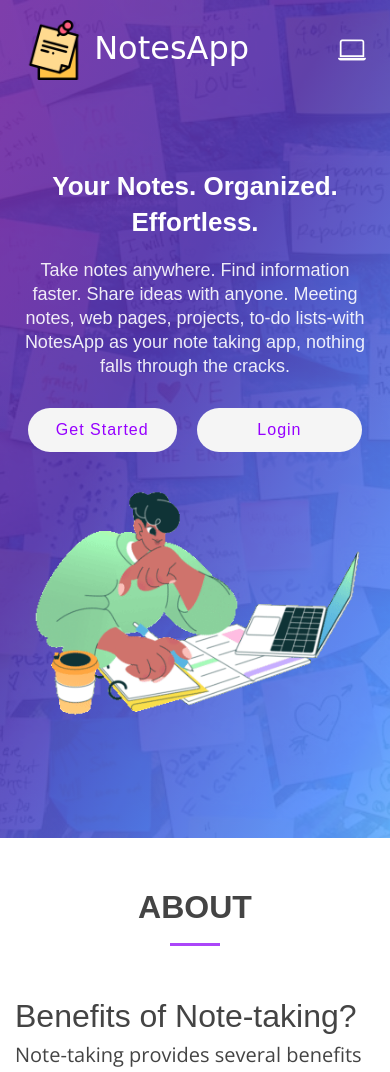
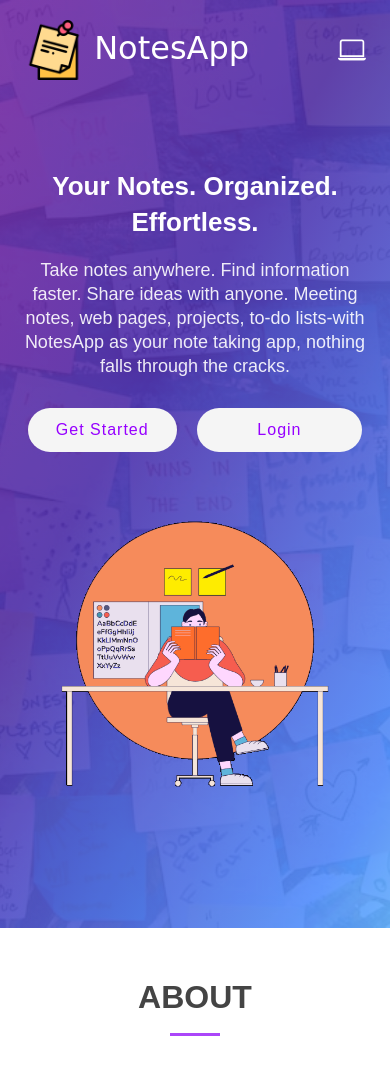
Before and after one commit to ArpanSeal/Note_taking_app_using_PHP, a PHP site: page /home.php in a window 390 px wide. Shown: the top 1072 px of the page. Run offline with PHP 8.4, Linux system fonts and the light colour scheme; some libraries are stand-ins or nearby versions; some web fonts are replaced.

Commit message:
NotesApp

```diff
--- a/assets/css/style.css
+++ b/assets/css/style.css
@@ -573,8 +573,7 @@
     padding-top: 68px;
   }
   #home .animated {
-    -webkit-animation: none;
-    animation: none;
+    animation: up-down 2s ease-in-out infinite alternate-reverse both;
   }
   #home .home-img {
     text-align: center;
--- a/home.php
+++ b/home.php
@@ -83,7 +83,7 @@
                 </div>
                 <div class="spread"></div>
                 <div class="col-xl-5 col-lg-6 order-2 order-lg-1 home-img" data-aos="zoom-in" data-aos-delay="150" style="z-index: 1;">
-                    <img src="assets/img/header.gif" class="img-fluid" style="width: 30rem;" alt="">
+                    <img src="assets/img/header.gif" class="img-fluid animated" style="width: 30rem;" alt="">
                 </div>
             </div>
         </div>
```
Also changed, not shown: assets/img/header.gif.
